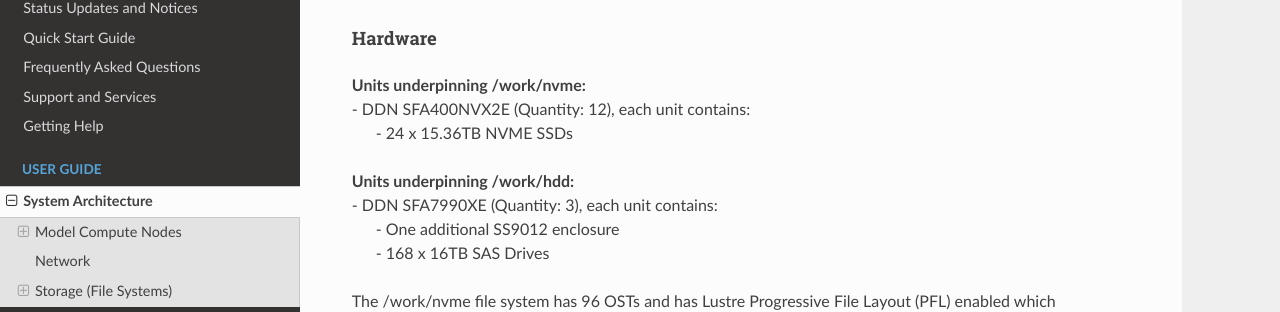
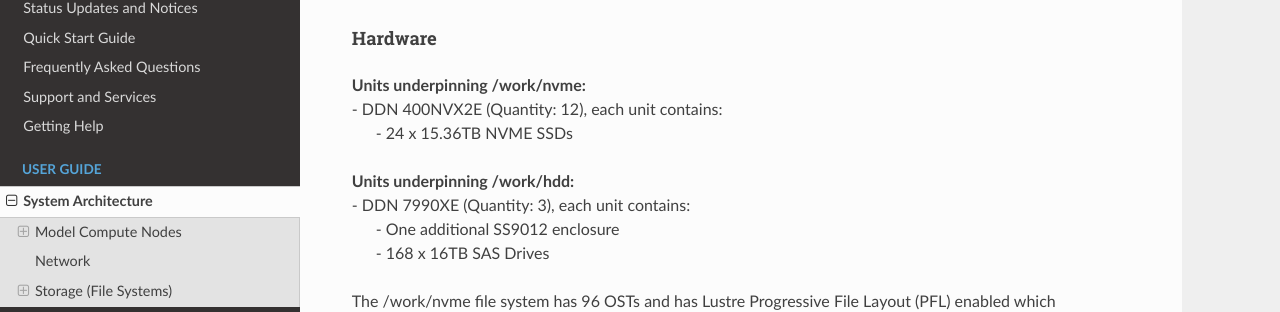
Before and after one commit to ncsa/Delta_doc, a Sphinx documentation site: the page built from docs/source/user_guide/architecture.rst, in a window 1280 px wide and 900 px high, scrolled down 7281 px. Shown: the part 158-470 px from the top of the window. Built offline with Sphinx 7.4.7 and the Read the Docs theme 3.1.0, drawn with Linux system fonts in a browser that asks for light colours.

Commit message:
New Storage Architecture

```diff
--- a/docs/source/user_guide/architecture.rst
+++ b/docs/source/user_guide/architecture.rst
@@ -356,11 +356,11 @@ Hardware
 $$$$$$$$$
 
 | **Units underpinning /work/nvme:**
-| - DDN SFA400NVX2E (Quantity: 12), each unit contains:
+| - DDN 400NVX2E (Quantity: 12), each unit contains:
 |     - 24 x 15.36TB NVME SSDs
 
 | **Units underpinning /work/hdd:**
-| - DDN SFA7990XE (Quantity: 3), each unit contains:
+| - DDN 7990XE (Quantity: 3), each unit contains:
 |    -  One additional SS9012 enclosure
 |    -  168 x 16TB SAS Drives
 
```
